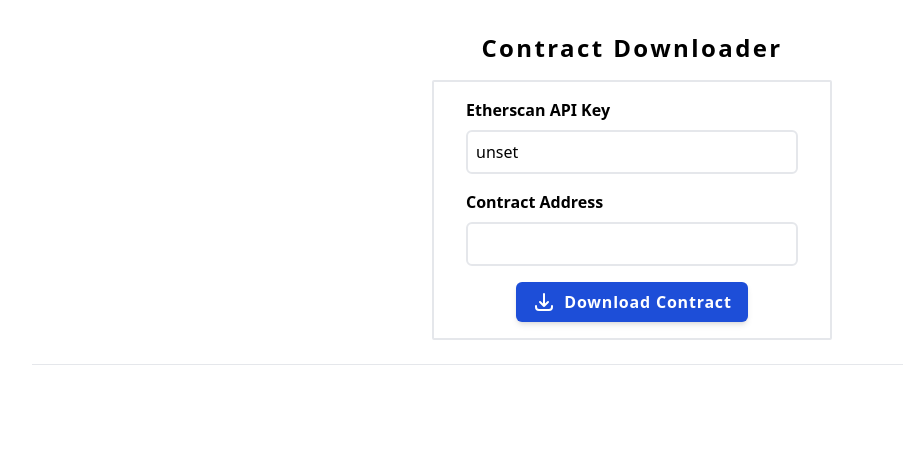
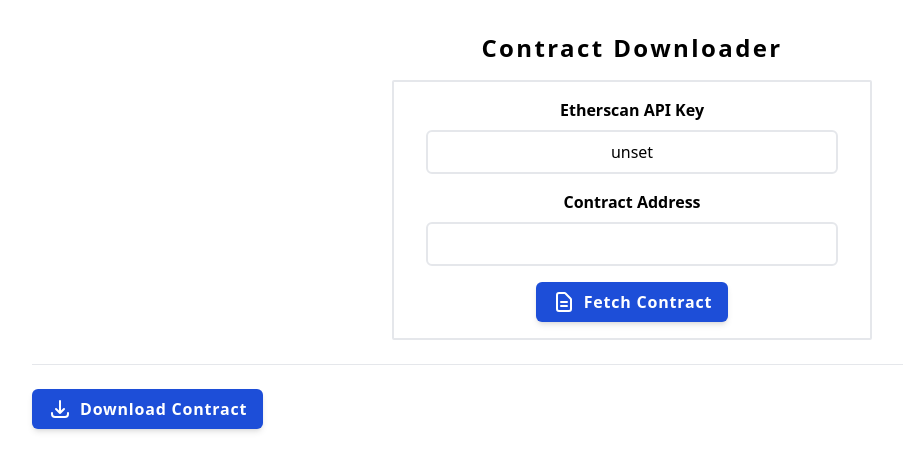
Before and after one commit to correctforward818/contract-downloading, a React (Create React App) app: page / in a window 1280 px wide. Shown: the top 470 px of the page, without its empty margins (8-911 px from the left). Built offline with nearby package versions, Linux system fonts and the light colour scheme; no server answers.

Commit message:
Separete fetch and download logic

```diff
--- a/src/App.jsx
+++ b/src/App.jsx
@@ -1,17 +1,63 @@
+import { useState } from "react";
 import { AppForm } from "./components/AppForm";
+import { AppButton } from "./components/AppButton";
+import {
+  exportContractContentsToZip,
+  getContractContentList,
+  getContractSourceCode,
+} from "./lib/helpers";
 
 function App() {
+  const [contract, setContract] = useState({
+    address: "",
+    contents: [],
+  });
+  const fetchContract = async (apiKey, contractAddress) => {
+    const result = await getContractSourceCode(apiKey, contractAddress);
+    const sourceCodes = result.data.result;
+    const contractContents = getContractContentList(sourceCodes);
+    setContract({
+      address: contractAddress,
+      contents: contractContents,
+    });
+  };
+
+  const downloadContract = () => {
+    exportContractContentsToZip(contract.contents, contract.address);
+  };
+
   return (
     <div className="md:px-10 px-4 pt-8 w-full">
       <h1 className="text-2xl font-semibold tracking-widest text-center pb-4">
         Contract Downloader
       </h1>
       <div className="flex justify-center w-full">
-        <div className="border-2 md:px-8 px-2 py-4 rounded-sm lg:w-1/3 md:w-2/3 w-full">
-          <AppForm />
+        <div className="border-2 md:px-8 px-2 py-4 rounded-sm lg:w-2/5 md:w-3/5 w-full">
+          <AppForm submitForm={fetchContract} />
         </div>
       </div>
       <hr className="my-6" />
+
+      <AppButton onClick={downloadContract}>
+        <div className="flex gap-2">
+          <svg
+            xmlns="http://www.w3.org/2000/svg"
+            className="h-6 w-6"
+            fill="none"
+            viewBox="0 0 24 24"
+            stroke="currentColor"
+          >
+            <path
+              strokeLinecap="round"
+              strokeLinejoin="round"
+              strokeWidth={2}
+              d="M4 16v1a3 3 0 003 3h10a3 3 0 003-3v-1m-4-4l-4 4m0 0l-4-4m4 4V4"
+            />
+          </svg>{" "}
+          <span>Download Contract</span>
+        </div>
+      </AppButton>
+      {contract.address}
     </div>
   );
 }
--- /dev/null
+++ b/src/components/AppButton.jsx
@@ -0,0 +1,19 @@
+export const AppButton = ({
+  type = "button",
+  onClick = () => {},
+  isSubmitting = false,
+  children,
+}) => {
+  return (
+    <button
+      type={type}
+      disabled={isSubmitting}
+      className={`px-4 py-2 min-w-max text-white font-semibold tracking-wider rounded-md shadow-md active:bg-blue-800 active:shadow-none ${
+        isSubmitting ? "bg-gray-700 cursor-wait" : "bg-blue-700 cursor-pointer"
+      }`}
+      onClick={onClick}
+    >
+      {children}
+    </button>
+  );
+};
--- a/src/components/AppForm.jsx
+++ b/src/components/AppForm.jsx
@@ -1,11 +1,7 @@
-import {
-  exportContractContentsToZip,
-  getContractContentList,
-  getContractSourceCode,
-} from "../lib/helpers";
 import { Formik, Form, Field, ErrorMessage } from "formik";
+import { AppButton } from "./AppButton";
 
-export const AppForm = () => {
+export const AppForm = ({ submitForm }) => {
   return (
     <Formik
       initialValues={{
@@ -28,14 +24,10 @@
       }}
       onSubmit={(values, { setSubmitting }) => {
         (async () => {
-          const result = await getContractSourceCode(
-            values.apiKey,
-            values.contractAddress
-          );
-          const sourceCodes = result.data.result;
-          const contractContents = getContractContentList(sourceCodes);
-          exportContractContentsToZip(contractContents, values.contractAddress);
-          setSubmitting(false);
+          await submitForm(values.apiKey, values.contractAddress);
+          setTimeout(() => {
+            setSubmitting(false);
+          }, 400);
         })();
       }}
     >
@@ -43,14 +35,14 @@
         <Form>
           <div className="flex flex-col gap-4 items-center">
             <div className="w-full flex flex-col gap-2">
-              <label className="font-semibold" htmlFor="apiKey">
+              <label className="font-semibold text-center" htmlFor="apiKey">
                 Etherscan API Key
               </label>
               <Field
                 id="apiKey"
                 type="text"
                 name="apiKey"
-                className={`border-2 w-full p-2 rounded-md ${
+                className={`border-2 w-full p-2 rounded-md text-center ${
                   errors.apiKey && touched.apiKey && errors.apiKey
                     ? "ring-2 ring-red-500"
                     : "focus:ring-2 ring-blue-500"
@@ -63,14 +55,17 @@
               />
             </div>
             <div className="w-full flex flex-col gap-2">
-              <label className="font-semibold" htmlFor="contractAddress">
+              <label
+                className="font-semibold text-center"
+                htmlFor="contractAddress"
+              >
                 Contract Address
               </label>
               <Field
                 id="contractAddress"
                 type="text"
                 name="contractAddress"
-                className={`border-2 w-full p-2 rounded-md ${
+                className={`border-2 w-full p-2 rounded-md text-center ${
                   errors.contractAddress &&
                   touched.contractAddress &&
                   errors.contractAddress
@@ -84,15 +79,7 @@
                 className="text-xs text-red-500 pl-2"
               />
             </div>
-            <button
-              type="submit"
-              disabled={isSubmitting}
-              className={`px-4 py-2 min-w-max text-white font-semibold tracking-wider rounded-md shadow-md active:bg-blue-800 active:shadow-none ${
-                isSubmitting
-                  ? "bg-gray-700 cursor-wait"
-                  : "bg-blue-700 cursor-pointer"
-              }`}
-            >
+            <AppButton type="submit" isSubmitting={isSubmitting}>
               <div className="flex gap-2">
                 <svg
                   xmlns="http://www.w3.org/2000/svg"
@@ -105,12 +92,12 @@
                     strokeLinecap="round"
                     strokeLinejoin="round"
                     strokeWidth={2}
-                    d="M4 16v1a3 3 0 003 3h10a3 3 0 003-3v-1m-4-4l-4 4m0 0l-4-4m4 4V4"
+                    d="M9 12h6m-6 4h6m2 5H7a2 2 0 01-2-2V5a2 2 0 012-2h5.586a1 1 0 01.707.293l5.414 5.414a1 1 0 01.293.707V19a2 2 0 01-2 2z"
                   />
                 </svg>{" "}
-                <span>Download Contract</span>
+                <span>Fetch Contract</span>
               </div>
-            </button>
+            </AppButton>
           </div>
         </Form>
       )}
```
